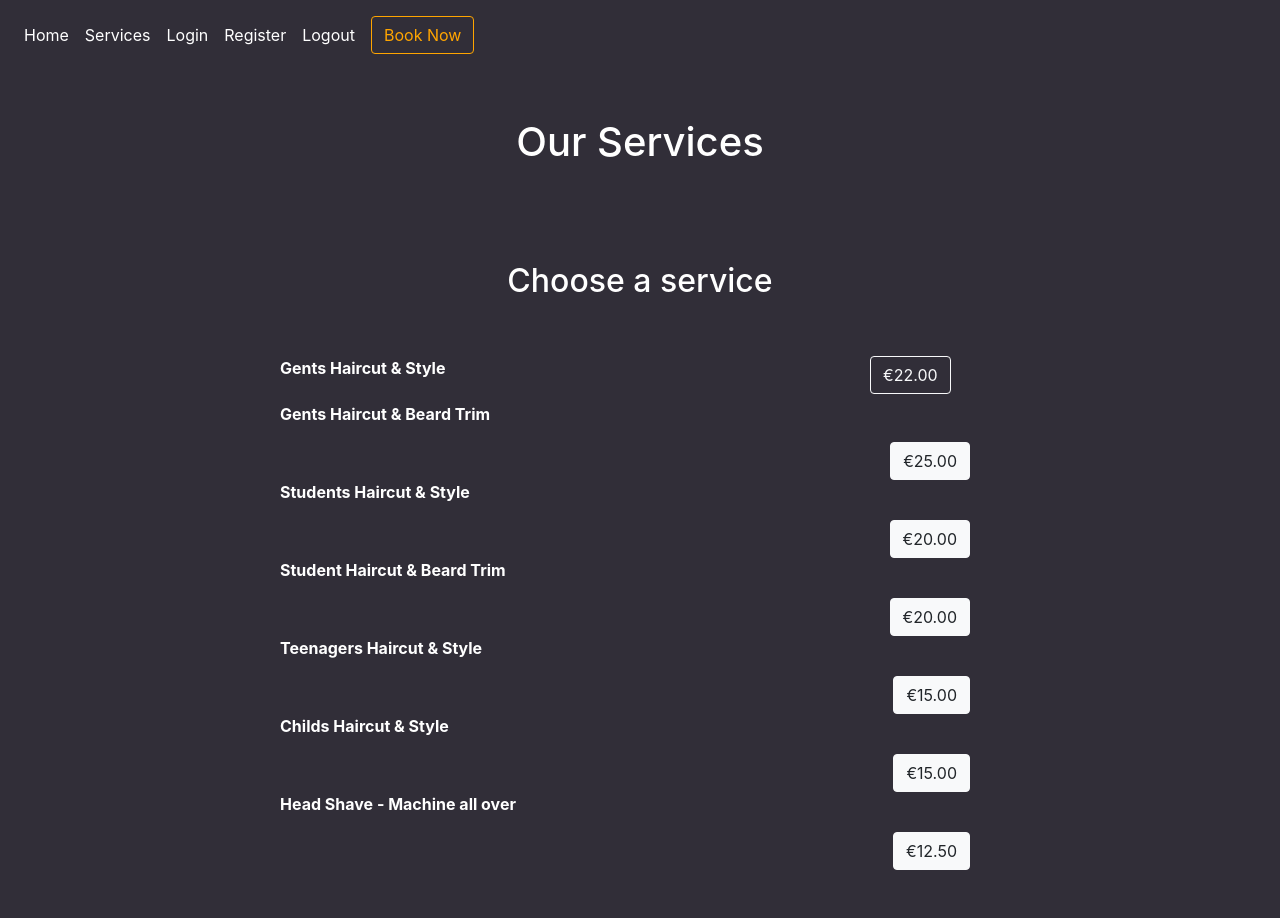
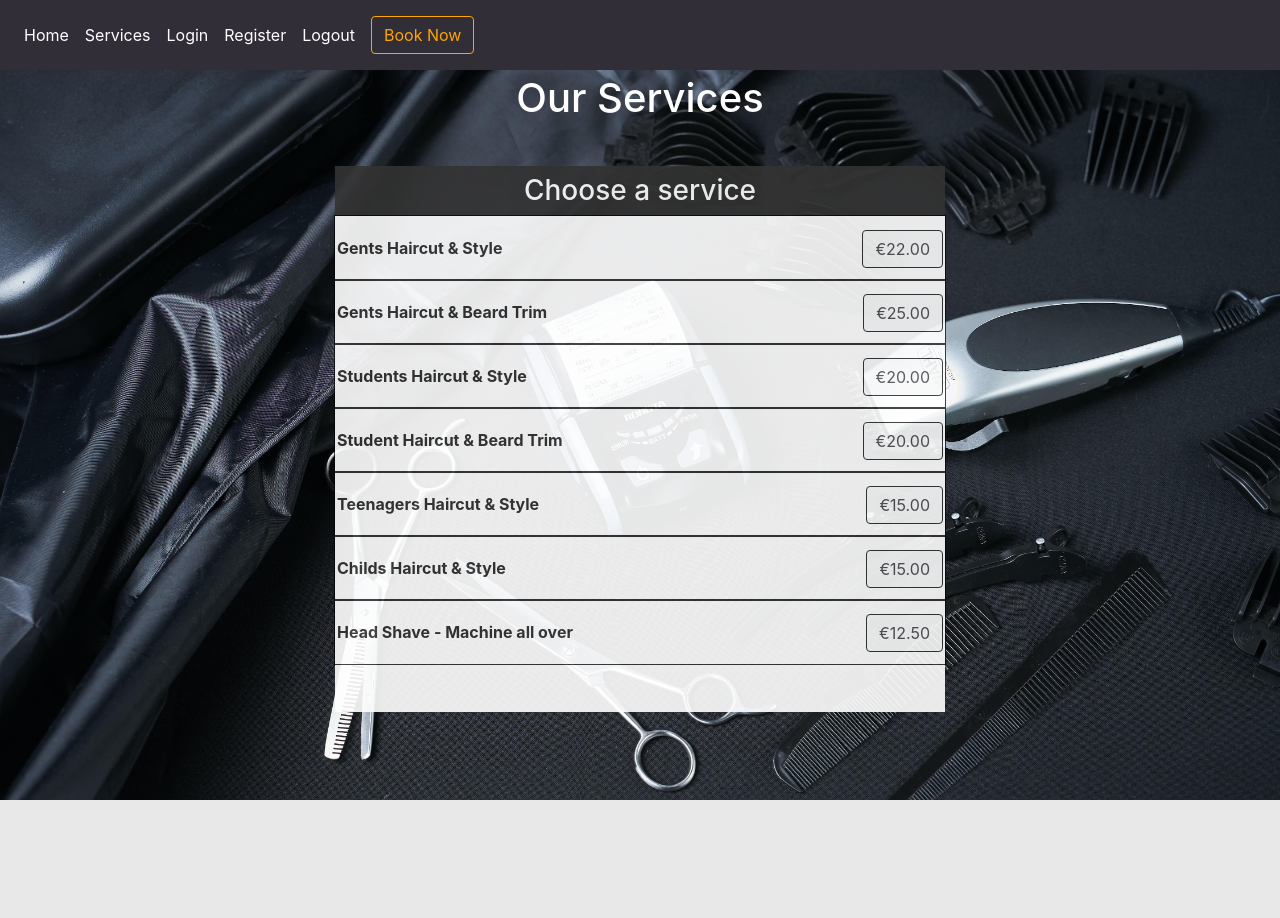
Before and after one commit to LarisaLG/Barbershop, a Django app: page /services/ in a window 1280 px wide. After the commit the page ends 800 px from the top, so only its background shows below. Run offline with Django 3.2, Linux system fonts and the light colour scheme; some libraries are stand-ins or nearby versions.

Commit message:
docs: change services.html boilerplate, add image and style

```diff
--- a/barbershop/templates/barbershop/base.html
+++ b/barbershop/templates/barbershop/base.html
@@ -25,7 +25,7 @@
 
 </head>
 
-<body>
+<body class="services-page signup-page">
 
 <header>
 
--- a/barbershop/templates/barbershop/services.html
+++ b/barbershop/templates/barbershop/services.html
@@ -3,82 +3,81 @@
 
 {% block content %}
 
-<h1 class="services-title mt-5 mb-5 text-center">Our Services</h1>
-<section class="container d-flex h-100 justify-content-center p-0 text-center">
-    <div class="row services-list">
+    <h1 class="services-title mt-1 mb-1 text-center">Our Services</h1>
+    <div class="services-contain col-xs-10 col-sm-10 col-md-6 d-flex">
 
-        <div class="container pb-5" id="services-content">
+        <div class="pb-5 services-block" id="services-content">
 
-            <h2 class="title mt-5 mb-5">Choose a service</h2>
+            <h3 class="title-block-services text-center pt-2 pb-2 mb-0">Choose a service</h3>
 
-            <div class="row container services d-flex align-items-baseline">
-                <div class="col-md-8 mx-auto pt-2 service text-left h-100">
-                    <!-- <div class="text-left mb-4 box-shadow h-100"> -->
-                    <span class=""><b>Gents Haircut & Style</b></span>
-                    <!-- </div> -->
-                    <div class="col-md-2 mx-auto service float-md-right mb-2 align-items-start">
-                        <!-- <div class="text-right"> -->
-                        <a class="btn btn-outline-light" href="#">
+            <div class="services">
+
+                <div class="services-item">
+                    <div class="text-left button-padding">
+                        <p><b>Gents Haircut & Style</b></p>
+                    </div>
+                    <div class="text-right pull-right">
+                        <a class="btn btn-light" href="#">
                             <span>€22.00</span></a>
-                        <!-- </div> -->
                     </div>
                 </div>
 
-                <div class="col-xs-10 col-md-8 col-lg-8 mx-auto service">
-                    <div class="text-left">
+
+                <div class="services-item">
+                    <div class="text-left pull-left">
                         <p><b>Gents Haircut & Beard Trim</b></p>
                     </div>
-                    <div class="text-right">
+                    <div class="text-right pull-right">
                         <a class="btn btn-light" href="#">
                             <span>€25.00</span></a>
                     </div>
                 </div>
 
-                <div class="col-xs-10 col-md-8 col-lg-8 mx-auto service">
-                    <div class="text-left ">
+                <div class="services-item justify-content-around">
+                    <div class="text-left pull-left">
                         <p><b>Students Haircut & Style</b></p>
                     </div>
-                    <div class=" text-right">
+                    <div class="text-right pull-right">
                         <a class="btn btn-light" href="#">
                             <span>€20.00</span></a>
                     </div>
                 </div>
 
-                <div class="col-xs-10 col-md-8 col-lg-8 mx-auto service">
-                    <div class="text-left button-padding">
+                <div class="services-item justify-content-around">
+                    <div class="text-left pull-left button-padding">
                         <p><b>Student Haircut & Beard Trim</b></p>
                     </div>
-                    <div class="text-right">
+                    <div class="text-right pull-right">
                         <a class="btn btn-light" href="#">
                             <span>€20.00</span></a>
                     </div>
                 </div>
 
-                <div class="col-xs-10 col-md-8 col-lg-8 mx-auto service">
-                    <div class="text-left button-padding">
+                <div class="services-item justify-content-around">
+                    <div class="text-left pull-left button-padding">
                         <p><b>Teenagers Haircut & Style</b></p>
                     </div>
-                    <div class="text-right">
+                    <div class="text-right pull-right">
                         <a class="btn btn-light" href="#">
                             <span>€15.00</span></a>
                     </div>
                 </div>
 
-                <div class="col-xs-10 col-md-8 col-lg-8 mx-auto service">
-                    <div class="text-left button-padding">
+                <div class="services-item justify-content-around">
+                    <div class="text-left pull-left button-padding">
                         <p><b>Childs Haircut & Style</b></p>
                     </div>
-                    <div class="text-right">
+                    <div class="text-right pull-right">
                         <a class="btn btn-light" href="#">
                             <span>€15.00</span></a>
                     </div>
                 </div>
 
-                <div class="col-xs-10 col-md-8 col-lg-8 mx-auto service">
-                    <div class="text-left button-padding">
+                <div class="services-item justify-content-around">
+                    <div class="text-left pull-left button-padding">
                         <p><b>Head Shave - Machine all over</b></p>
                     </div>
-                    <div class="text-right">
+                    <div class="text-right pull-right">
                         <a class="btn btn-light" href="#">
                             <span>€12.50</span></a>
                     </div>
@@ -87,6 +86,4 @@
         </div>
     </div>
 
-</section>
-
 {% endblock %}
--- a/static/css/style.css
+++ b/static/css/style.css
@@ -151,3 +151,66 @@ img.logo {
     text-decoration: none;
     color: #fff;
 }
+
+/* Services page */
+
+.services-page {
+    background-image: url("../../static/img/bg-intro.jpg");
+    background-repeat: no-repeat;
+    background-size: cover;
+    height: 100vh;
+}
+
+.services-contain {
+    width: 95%;
+    margin: 0 auto;
+}
+
+.services-block {
+    width: 100%;
+    background-color: #fff;
+    opacity: 0.9;
+    margin-top: 5vh;
+    padding-bottom: 10px;
+}
+
+.title-block-services {
+    background-color: #000;
+    opacity: 0.8;
+    color: #fff;
+}
+
+
+.services {
+    background-color: #fff;
+    opacity: 0.8;
+    color: #000;
+}
+
+.services-item {
+    display: inline-block;
+    width: 100%;
+    padding: 0 2px;
+    vertical-align: middle;
+    margin: 0 auto;
+    outline: 1px solid;
+    height: 4em;
+    line-height: 4em;
+}
+
+.text-right,
+.text-left {
+    display: inline-block;
+}
+
+.text-left {
+    float: left;
+}
+
+.text-right {
+    float: right;
+}
+
+.btn-light {
+    border: 1px solid #000;
+}
```
Also changed, not shown: static/img/bg-intro.jpg (added).
